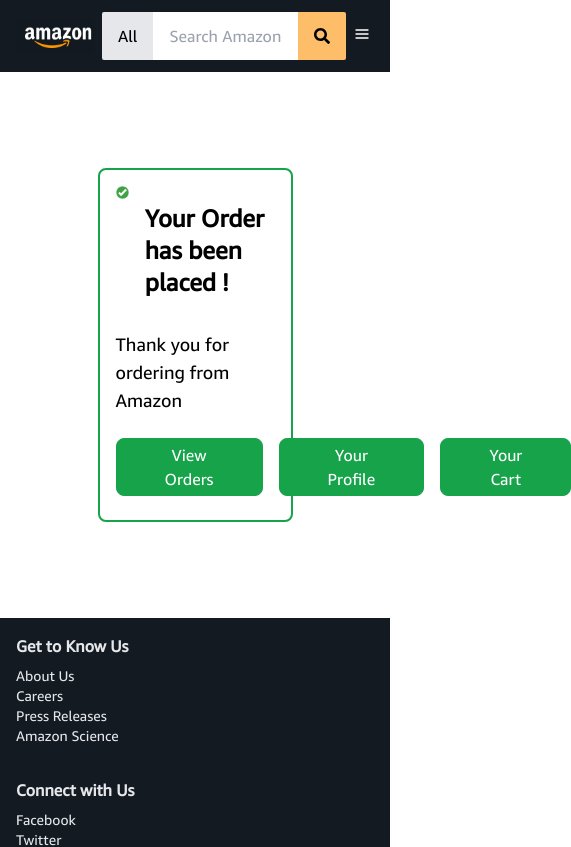
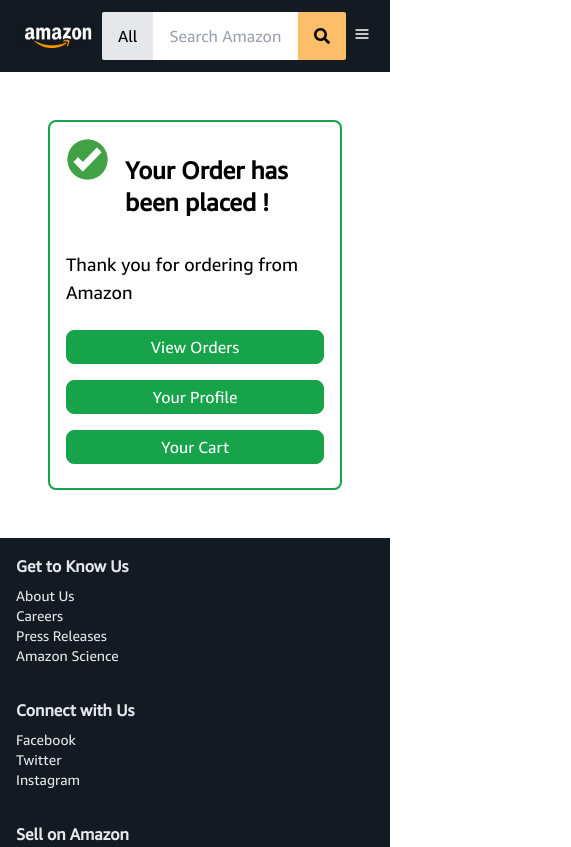
Before and after one commit to psidh/Amazon-Clone, a Next.js app: page /cart/success in a window 390 px wide. Shown: the top 847 px of the page, 571 px wide, since content can reach past the window. Built offline with nearby package versions, Linux system fonts and the light colour scheme; no server answers.

Commit message:
Success modified
Signed-off-by: P SIDHARTH <philkhanasidharth14@gmail.com>

```diff
--- a/app/cart/success/page.tsx
+++ b/app/cart/success/page.tsx
@@ -2,16 +2,16 @@
 
 export default function success() {
   return (
-    <div className='flex flex-col items-center justify-center my-24'>
-      <div className='p-4 border-green-600 border-2 rounded-lg w-[50%]'>
+    <div className='flex flex-col items-center justify-center md:my-24 my-12 mx-8'>
+      <div className='p-4 border-green-600 border-2 rounded-lg mx-4 md:w-[50%]'>
         <div className=''>
           <div className='flex justify-start items-start space-x-4'>
-            <img src="/amazon-icons/tick.png" alt="" className='w-1/12 h-1/12' />
+            <img src="/amazon-icons/tick.png" alt="" className='w-1/6 h-1/6  md:w-1/12 md:h-1/12' />
             <h1 className='text-2xl my-4 font-semibold'>Your Order has been placed !</h1>
           </div>
           <h2 className='text-lg my-4 font-normal'>Thank you for ordering from Amazon</h2>
         </div>
-        <div className='flex justify-between space-x-4'>
+        <div className='flex flex-col lg:flex-row justify-between lg:space-x-4'>
           <a href="/orders" className='success'>View Orders</a>
           <a href="/profile" className='success'>Your Profile</a>
           <a href="/cart" className='success'>Your Cart</a>
```
